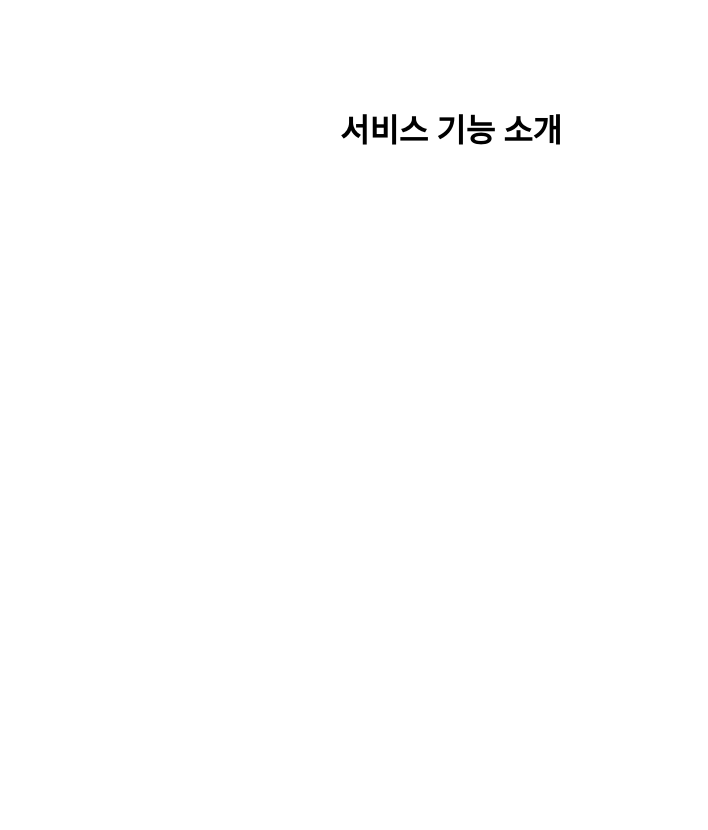
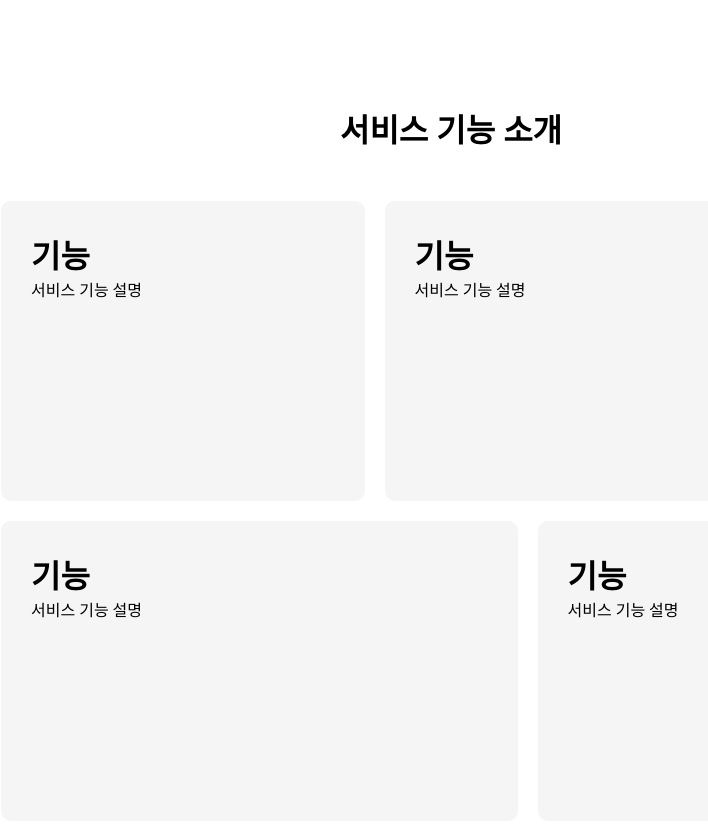
Before and after one commit to Pin-tage/Pin_tage, a PHP site: page / in a window 1280 px wide. Shown: the part 1922-2752 px from the top of the page, without its empty margins (189-897 px from the left). Before the commit the page ends 2067 px from the top, so only its background shows below. Run offline with PHP 8.4, Linux system fonts and the light colour scheme; some web fonts are replaced.

Commit message:
feat. 메인 페이지 4 서비스 기능란 틀 작성

```diff
--- a/css/index.css
+++ b/css/index.css
@@ -152,7 +152,42 @@ main {
     padding: 80px;
 }
 
-.main4 h1{
+.main4-title{
     text-align: center;
     margin: 40px;
 }
+
+.main4-box{
+    margin: 0 100px 0 100px;
+}
+
+.main4-box1 {
+    display: flex;
+    justify-content: center;
+}
+
+.main4-box2 {
+    display: flex;
+    justify-content: center;
+}
+
+.box1-1,
+.box2-2
+ {
+    width: 60%;
+    height: 300px;
+    background-color: #F5F5F5;
+    margin: 10px;
+    border-radius: 10px;
+    padding: 30px;
+}
+
+.box1-2,
+.box2-1 {
+    width: 800px;
+    height: 300px;
+    background-color: #F5F5F5;
+    margin: 10px;
+    border-radius: 10px;
+    padding: 30px;
+}
--- a/index.html
+++ b/index.html
@@ -66,14 +66,32 @@
 
         <!--main area 4-->
         <div class="main4">
-            <h1>서비스 기능 소개</h1>
-            <div class="main4-box1">
+            <h1 class="main4-title">서비스 기능 소개</h1>
+            <div class="main4-box">
+
+                <div class="main4-box1">
+                    <div class="box1-1">
+                        <h1>기능</h1>
+                        <p>서비스 기능 설명</p>
+                    </div>
+                    <div class="box1-2">
+                        <h1>기능</h1>
+                        <p>서비스 기능 설명</p>
+                    </div>
+                </div>
+
+                <div class="main4-box2">
+                    <div class="box2-1">
+                        <h1>기능</h1>
+                        <p>서비스 기능 설명</p>
+                    </div>
+                    <div class="box2-2">
+                        <h1>기능</h1>
+                        <p>서비스 기능 설명</p>
+                    </div>
+                </div>
 
             </div>
-            <div class="main4-box2">
-
-            </div>
-        </div>
     </main>
 
 
```
